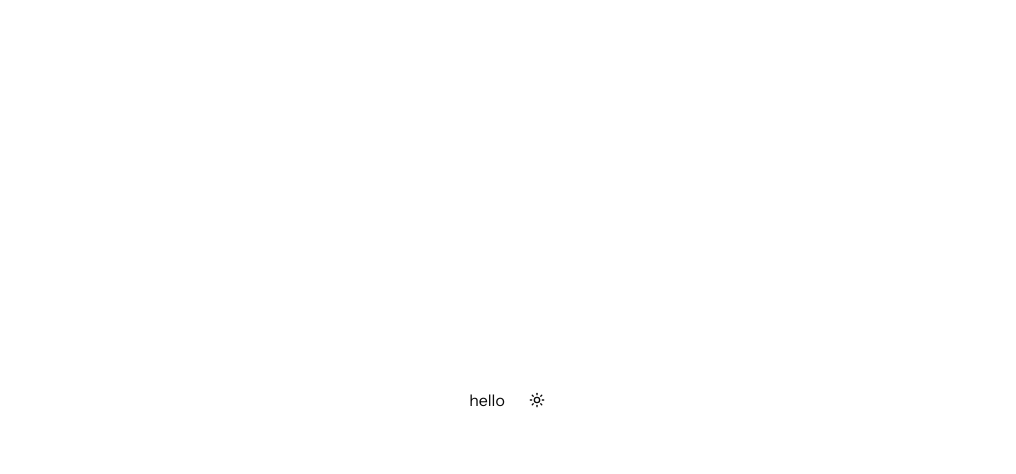
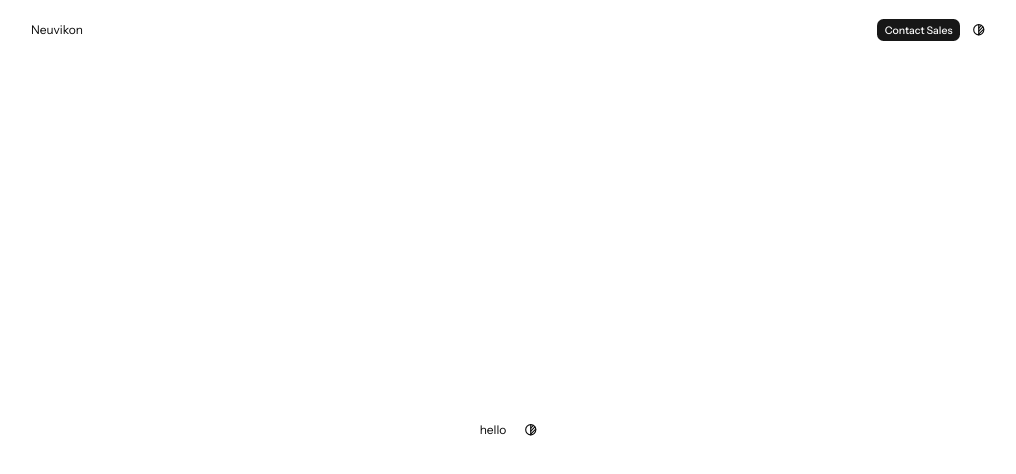
Before and after one commit to neuvikon1/neuvikon, a Next.js app: page / in a window 1280 px wide. Shown: the top 474 px of the page, without its empty margins (129-1145 px from the left). Built offline with nearby package versions, Linux system fonts and the light colour scheme.

Commit message:
feat: toggle theme button update

```diff
--- a/app/globals.css
+++ b/app/globals.css
@@ -125,6 +125,6 @@
     @apply bg-background text-foreground;
   }
   html {
-    @apply font-sans;
+    @apply font-sans text-xs;
   }
 }
--- a/app/layout.tsx
+++ b/app/layout.tsx
@@ -4,6 +4,7 @@ import "./globals.css";
 import { ThemeProvider } from "@/components/theme-provider";
 import { TooltipProvider } from "@/components/ui/tooltip";
 import { Toaster } from "@/components/ui/toast";
+import Header from "@/components/header";
 
 const instrumentSans = Instrument_Sans({
   variable: "--font-instrument-sans",
@@ -35,8 +36,11 @@ export default function RootLayout({ children }: LayoutProps<"/">) {
           disableTransitionOnChange
         >
           <TooltipProvider>
-            {children}
-            <Toaster />
+            <main className="flex flex-col mx-auto max-w-7xl w-full h-screen">
+              <Header />
+              {children}
+              <Toaster />
+            </main>
           </TooltipProvider>
         </ThemeProvider>
       </body>
--- /dev/null
+++ b/components/header.tsx
@@ -0,0 +1,19 @@
+import Link from 'next/link'
+import { Button } from './ui/button'
+import { ModeToggle } from './mode-toggle'
+
+const Header = () => {
+  return (
+    <header className='h-20 w-full bg-background flex items-center justify-between'>
+      <div>
+        <Link href={"/"}> Neuvikon </Link>
+      </div>
+      <div className='flex items-center justify-center gap-2'>
+        <Button> Contact Sales </Button>
+        <ModeToggle />
+      </div>
+    </header>
+  )
+}
+
+export default Header
--- a/components/mode-toggle.tsx
+++ b/components/mode-toggle.tsx
@@ -2,49 +2,47 @@
 
 import * as React from "react"
 import { useTheme } from "next-themes"
-import { MonitorIcon, MoonIcon, SunIcon } from "lucide-react"
 
 import { Button } from "@/components/ui/button"
-import {
-  DropdownMenu,
-  DropdownMenuContent,
-  DropdownMenuRadioGroup,
-  DropdownMenuRadioItem,
-  DropdownMenuTrigger,
-} from "@/components/ui/dropdown-menu"
+
+function BrightnessIcon(props: React.ComponentProps<"svg">) {
+  return (
+    <svg
+      xmlns="http://www.w3.org/2000/svg"
+      width="24"
+      height="24"
+      viewBox="0 0 24 24"
+      fill="none"
+      stroke="currentColor"
+      strokeWidth="2"
+      strokeLinecap="round"
+      strokeLinejoin="round"
+      aria-hidden="true"
+      {...props}
+    >
+      <path stroke="none" d="M0 0h24v24H0z" fill="none" />
+      <path d="M12 12m-9 0a9 9 0 1 0 18 0a9 9 0 1 0 -18 0" />
+      <path d="M12 3l0 18" />
+      <path d="M12 9l4.65 -4.65" />
+      <path d="M12 14.3l7.37 -7.37" />
+      <path d="M12 19.6l8.85 -8.85" />
+    </svg>
+  )
+}
 
 function ModeToggle() {
-  const { theme, setTheme } = useTheme()
+  const { resolvedTheme, setTheme } = useTheme()
 
   return (
-    <DropdownMenu>
-      <DropdownMenuTrigger
-        aria-label="Switch theme"
-        render={<Button variant="ghost" size="icon" />}
-      >
-        <SunIcon className="dark:hidden" />
-        <MoonIcon className="hidden dark:block" />
-      </DropdownMenuTrigger>
-      <DropdownMenuContent align="end">
-        <DropdownMenuRadioGroup
-          value={theme ?? "system"}
-          onValueChange={setTheme}
-        >
-          <DropdownMenuRadioItem value="light">
-            <SunIcon />
-            Light
-          </DropdownMenuRadioItem>
-          <DropdownMenuRadioItem value="dark">
-            <MoonIcon />
-            Dark
-          </DropdownMenuRadioItem>
-          <DropdownMenuRadioItem value="system">
-            <MonitorIcon />
-            System
-          </DropdownMenuRadioItem>
-        </DropdownMenuRadioGroup>
-      </DropdownMenuContent>
-    </DropdownMenu>
+    <Button
+      variant="ghost"
+      size="icon"
+      aria-label="Toggle theme"
+      onClick={() => setTheme(resolvedTheme === "dark" ? "light" : "dark")}
+    >
+      <BrightnessIcon className="size-4.5" />
+      <span className="sr-only">Toggle theme</span>
+    </Button>
   )
 }
 
```
